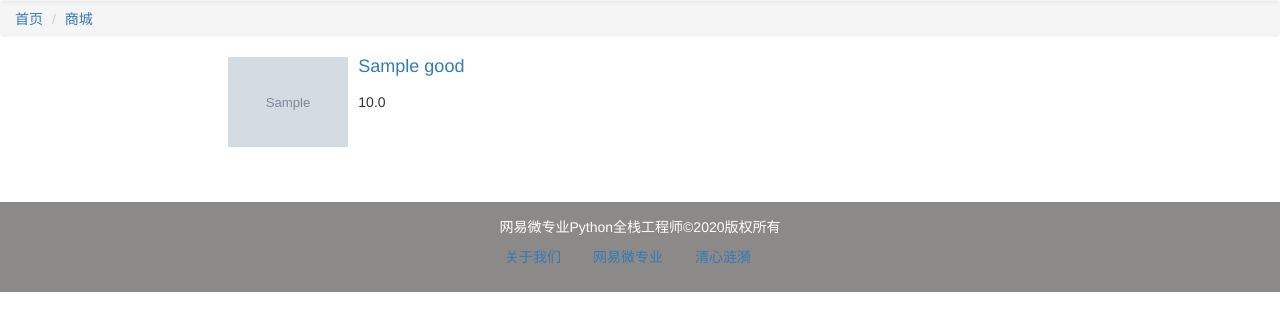
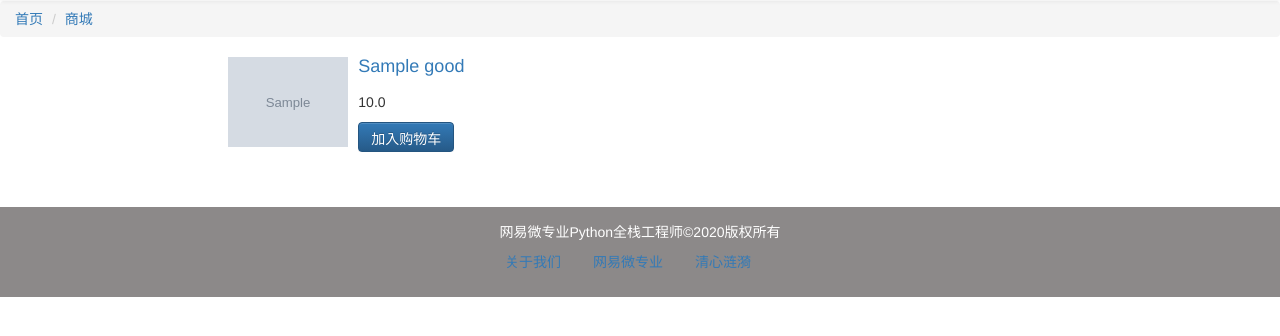
Before and after one commit to articuly/flask_mall, a Flask app: page /mall/ in a window 1280 px wide. Shown: the part 51-387 px from the top of the page. Run offline with Flask 2, Linux system fonts and the light colour scheme; tables that the repository leaves empty hold one stand-in row (values such as "Sample post"); grey boxes marked "Sample" are stand-in pictures; some libraries are stand-ins or nearby versions.

Commit message:
增加商品列表的加入购物车功能

```diff
--- a/templates/mall/index.html
+++ b/templates/mall/index.html
@@ -1,5 +1,12 @@
 {% extends "base.html" %}
-
+{% block style %}
+    <style type="text/css">
+        .cart-btn {
+            height: 30px;
+            vertical-align: center;
+        }
+    </style>
+{% endblock %}
 {% block content %}
 
     <!-- 面包屑导航 -->
@@ -31,7 +38,10 @@
                                     </h4>
                                     <div class="media">
                                         <p>{{ goods.price }}</p>
-
+                                        <span class="float-left">
+                                            <button class="btn btn-primary cart-btn"
+                                                    data-url="{{ url_for("member.add_cart", goods_id=goods.goods_id) }}">加入购物车</button>
+                                        </span>
                                     </div>
                                 </div>
                             </li>
@@ -55,4 +65,25 @@
 
         </div>
     </div>
+    <script>
+        csrf_token = '{{ csrf_token() }}'
+        $(function () {
+            // 添加到购物车
+            $(".cart-btn").on("click", function (e) {
+                $.ajax({
+                    url: $(this).data("url"),
+                    type: "post",
+                    beforeSend: function (xhr) {
+                        xhr.setRequestHeader("X-CSRFToken", csrf_token)
+                    },
+                    dataType: "json",
+                    success: function (data) {
+                        if (data.result) {
+                            alert("添加成功")
+                        }
+                    }
+                })
+            })
+        })
+    </script>
 {% endblock %}
```
